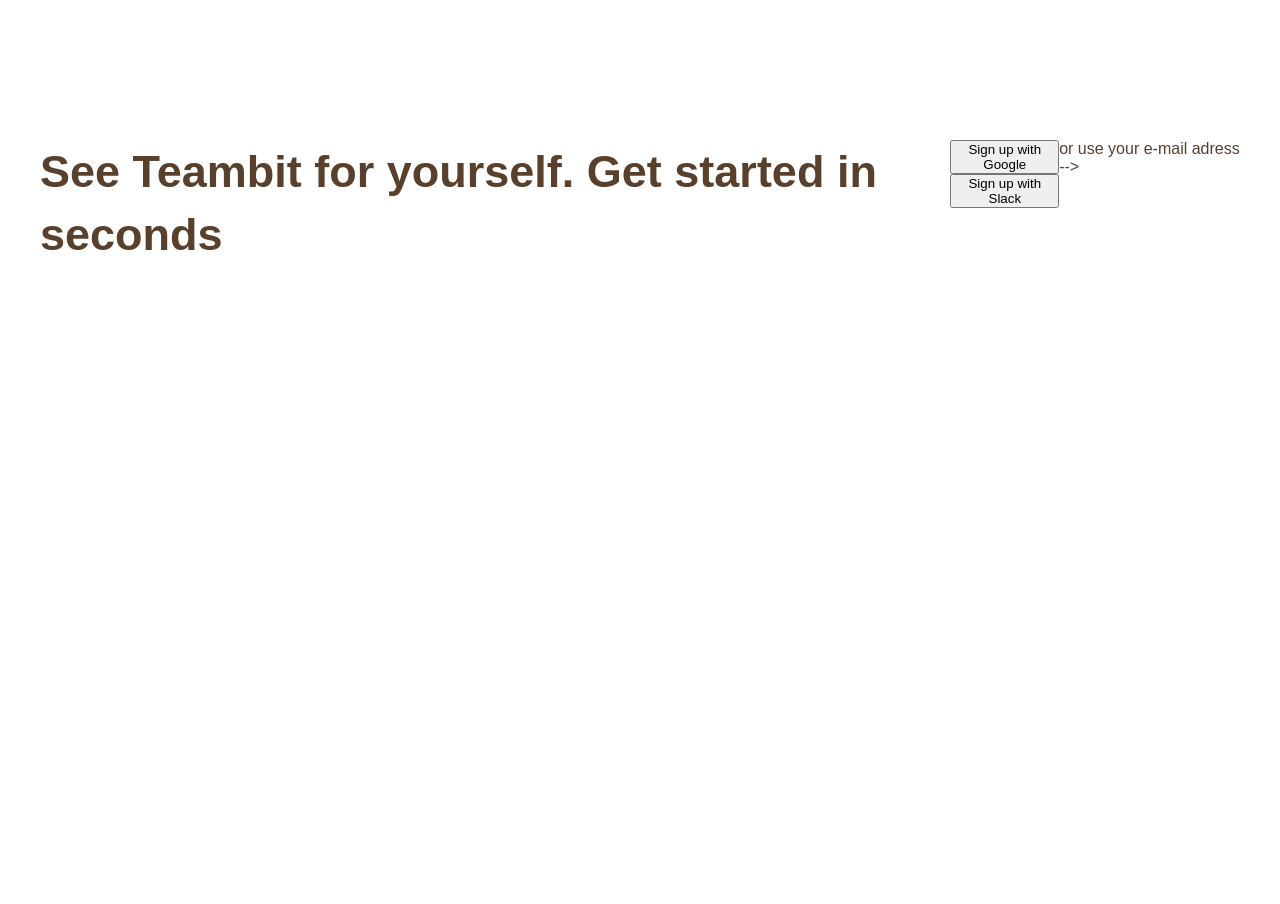
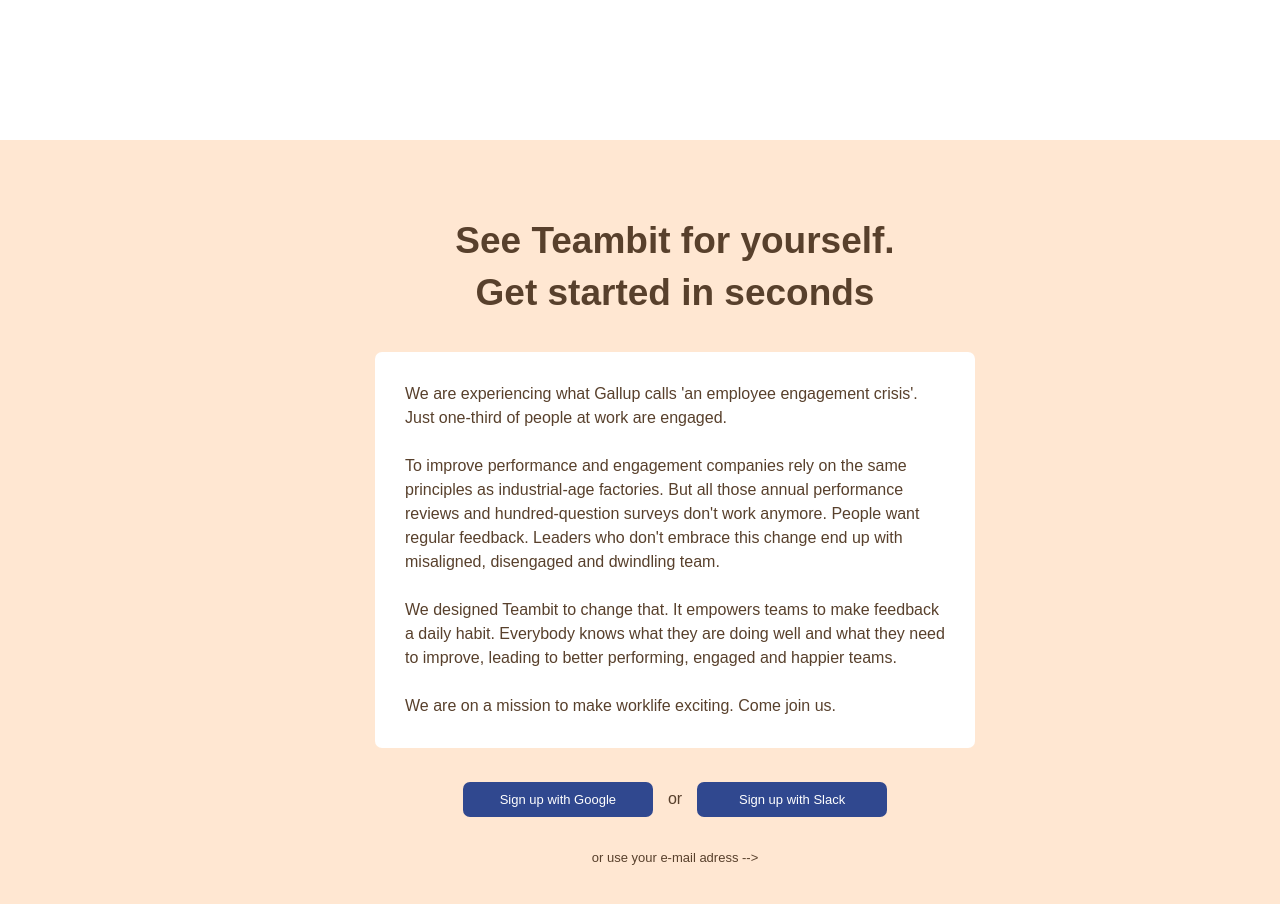
Before and after one commit to Alessandro9300/sass-teambit, a website: page src/index.html in a window 1280 px wide. Shown: the part 5120-6024 px from the top of the page. Before the commit the page ends 5386 px from the top, so only its background shows below. Drawn offline with nearby package versions, Linux system fonts and the light colour scheme; files that its build step writes are made by us from their sources; files whose address does not match are found by name.

```diff
--- a/src/_common.scss
+++ b/src/_common.scss
@@ -29,6 +29,7 @@
 
 }
 
+
 .column{
   display: flex;
   flex-direction: column;
--- a/src/_variables.scss
+++ b/src/_variables.scss
@@ -1,3 +1,10 @@
+
+
+$color1: #58402c;
+$colorButtons: #30488f;
+$backgroundColor: #ffe7d2;
+
+
 @mixin debug {
   border: solid 1px;
 }
@@ -30,11 +37,6 @@
 }
 
 
-
-$color1: #58402c;
-$colorButtons: #30488f;
-$backgroundColor: #ffe7d2;
-
 @mixin buttons {
   width: 190px;
   height: 35px;
@@ -45,9 +47,21 @@
   font-weight: 400;
   font-size: 13px;
 
-
-
   &:hover{
     cursor: pointer;
   }
 }
+
+@mixin schemaButtons {
+  button{
+    @include buttons;
+  }
+  .buttons{
+    display: flex;
+    align-items: center;
+
+    p{
+      margin: 0 15px;
+    }
+  }
+}
--- a/src/app.scss
+++ b/src/app.scss
@@ -79,17 +79,19 @@
       flex-basis: 45%;
       justify-content: space-around;
 
-      button{
-        @include buttons;
-      }
-      .buttons{
-        display: flex;
-        align-items: center;
+      // button{
+      //   @include buttons;
+      // }
+      // .buttons{
+      //   display: flex;
+      //   align-items: center;
+      //
+      //   p{
+      //     margin: 0 15px;
+      //   }
+      // }
 
-        p{
-          margin: 0 15px;
-        }
-      }
+      @include schemaButtons;
     }
 
     .img-understand{
@@ -204,7 +206,32 @@
   }
   // sections yourself
   .yourself{
+    padding: 75px;
+    background-color: $backgroundColor;
+    .container{
+      align-items: center;
+      height: 650px;
+      justify-content: space-between;
 
+      h1{
+        font-size: 37px;
+        width: 500px;
+        text-align: center;
+      }
+      .lorem{
+        width: 600px;
+        padding: 30px;
+        background: white;
+        line-height: 1.5;
+        border-radius: 7px;
+      }
+
+      @include schemaButtons;
+
+      a{
+        @include p-small;
+      }
+    }
   }
 
 
--- a/src/index.html
+++ b/src/index.html
@@ -153,13 +153,20 @@
       </section>
       <!-- sezione yourself -->
       <section class="yourself">
-        <div class="container">
+        <div class="container column">
           <h1>See Teambit for yourself.
             Get started in seconds </h1>
-          <img src="" alt="">
+          <div class="lorem">
+            <p>
+            We are experiencing what Gallup calls 'an employee engagement crisis'. Just one-third of people at work are engaged.
+            </p>
+            <p><br>To improve performance and engagement companies rely on the same principles as industrial-age factories. But all those annual performance reviews and hundred-question surveys don't work anymore. People want regular feedback. Leaders who don't embrace this change end up with misaligned, disengaged and dwindling team. </p>
+            <p><br>We designed Teambit to change that. It empowers teams to make feedback a daily habit. Everybody knows what they are doing well and what they need to improve, leading to better performing, engaged and happier teams.</p>
+            <p><br>We are on a mission to make worklife exciting. Come join us.</p>
+          </div>
           <div class="buttons">
             <button type="button" name="button">Sign up with Google</button>
-            <p></p>
+            <p>or</p>
             <button type="button" name="button">Sign up with Slack</button>
           </div>
           <a href="#">or use your e-mail adress --></a>
```
Also changed, not shown: dist/app.css, dist/index.html.
